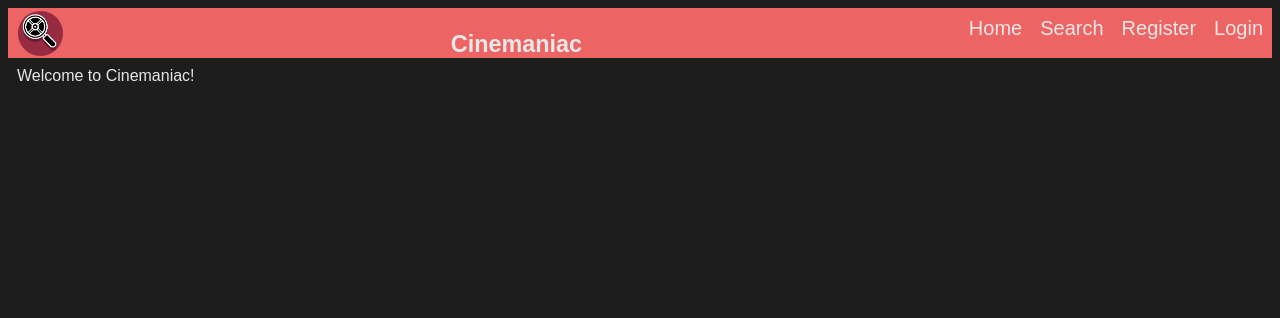
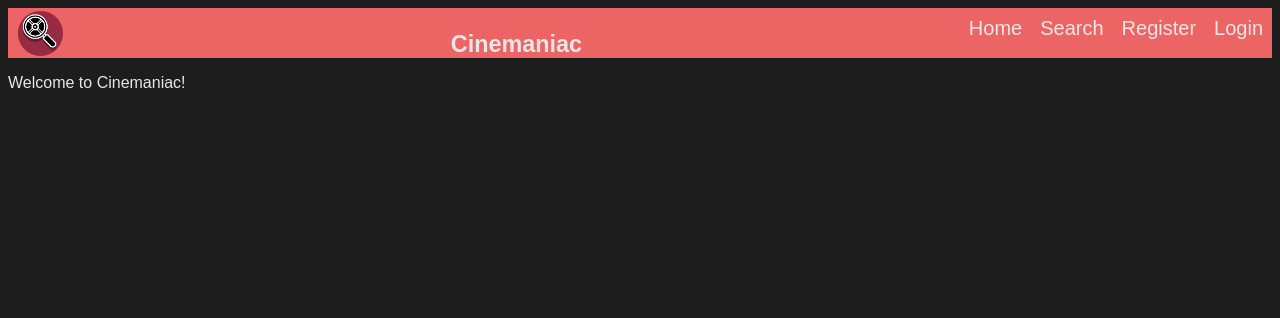
Before and after one commit to MichaelAnthonyRodriguez/IT490-GroupOfLies, a PHP site: page / in a window 1280 px wide. Shown: the top 318 px of the page. Run offline with PHP 8.4, Linux system fonts and the light colour scheme.

Commit message:
Update style.css

```diff
--- a/app/static/style.css
+++ b/app/static/style.css
@@ -32,10 +32,8 @@ a {
     margin: 9px;
 }
 p {
-    display: block;
-    float: left;
-    text-decoration: none;
-    margin: 9px;
+    display: flex;
+    flex-direction: column;
 }
 :hover {
     color: rgb(255, 163, 202);
```
